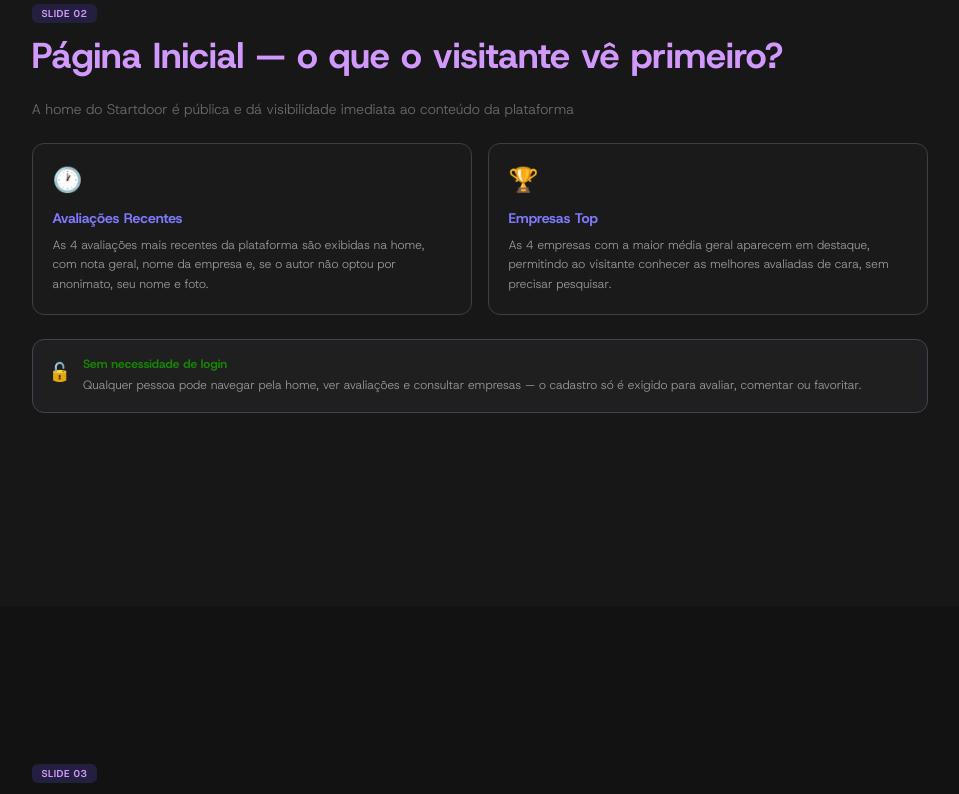
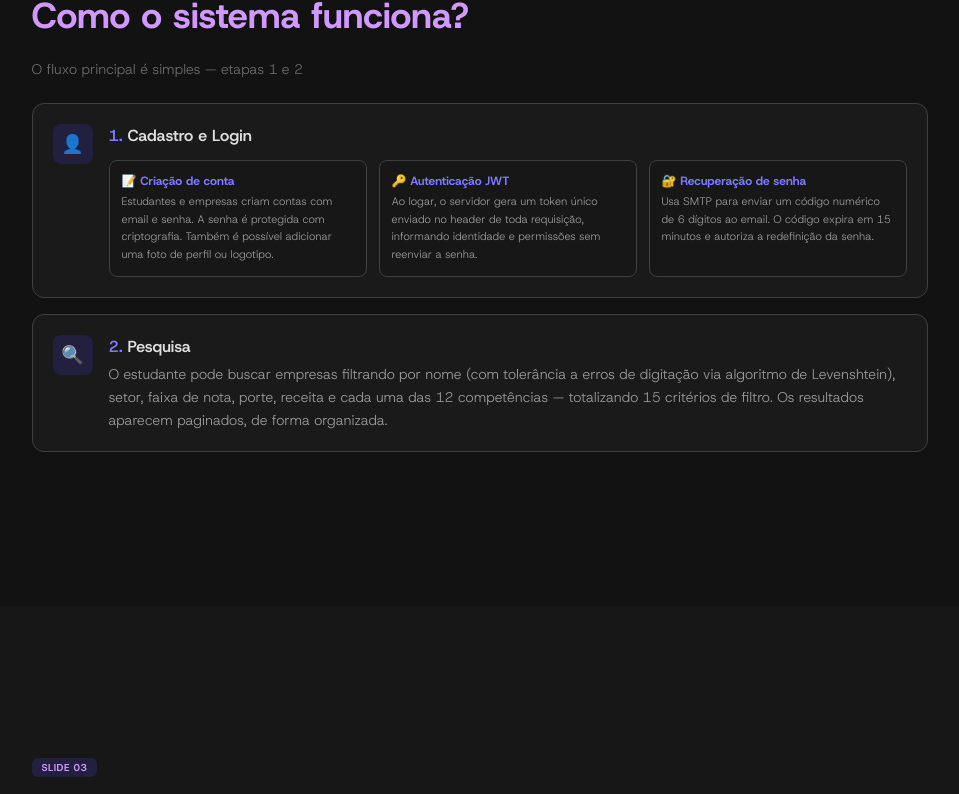
Before and after one commit to pedro-Trovo/Startdoor-landing-page, a React (Vite) app: page /explanation in a window 1280 px wide. Shown: the part 1794-2588 px from the top of the page, without its empty margins (153-1112 px from the left). Built offline with nearby package versions, Linux system fonts and the light colour scheme.

Commit message:
fix(explanation): move slide Home apos flow-3 e corrige texto sobre autenticacao
- Move slide Home/Dashboard para depois de IA e Favoritos (SNum 05)

- Corrige descricao: home requer login, nao e publica

- Renumera SNuns: flow-1 02, flow-2 03, flow-3 04, home 05

```diff
--- a/src/pages/Explanation.tsx
+++ b/src/pages/Explanation.tsx
@@ -6,10 +6,10 @@
 const slides = [
   { id: 'cover', label: 'Introdução' },
   { id: 'overview', label: 'O que é' },
-  { id: 'home', label: 'Home/Dashboard' },
   { id: 'flow-1', label: 'Cadastro e Pesquisa' },
   { id: 'flow-2', label: 'Avaliação e Match' },
   { id: 'flow-3', label: 'IA e Favoritos' },
+  { id: 'home', label: 'Home/Dashboard' },
   { id: 'match-1', label: 'Match — Fórmula' },
   { id: 'match-2', label: 'Match — Exemplo' },
   { id: 'radar', label: 'Gráfico Radar' },
@@ -176,53 +176,10 @@
         </div>
       </Slide>
 
-      {/* ===== 3. HOME / DASHBOARD ===== */}
-      <Slide id="home" bg="var(--grey-1200)">
+      {/* ===== 3. FLOW — CADASTRO E PESQUISA ===== */}
+      <Slide id="flow-1" bg="var(--grey-1300)">
         <div className="mx-auto max-w-4xl">
           <SNum n="02" />
-          <h2 className="mb-6 text-3xl font-bold md:text-4xl" style={{ color: 'var(--purple-100)' }}>
-            Página Inicial — o que o visitante vê primeiro?
-          </h2>
-          <p className="mb-6 text-sm" style={{ color: 'var(--grey-400)' }}>
-            A home do Startdoor é pública e dá visibilidade imediata ao conteúdo da plataforma
-          </p>
-
-          <div className="mb-6 grid gap-4 md:grid-cols-2 print:grid-cols-2">
-            <div className="rounded-xl p-5" style={{ backgroundColor: 'var(--grey-1100)', border: '1px solid var(--grey-800)' }}>
-              <span className="mb-3 block text-2xl">{'🕐'}</span>
-              <h3 className="mb-2 text-sm font-bold" style={{ color: 'var(--purple-200)' }}>Avaliações Recentes</h3>
-              <p className="text-xs leading-relaxed" style={{ color: 'var(--grey-300)' }}>
-                As 4 avaliações mais recentes da plataforma são exibidas na home, com nota geral,
-                nome da empresa e, se o autor não optou por anonimato, seu nome e foto.
-              </p>
-            </div>
-            <div className="rounded-xl p-5" style={{ backgroundColor: 'var(--grey-1100)', border: '1px solid var(--grey-800)' }}>
-              <span className="mb-3 block text-2xl">{'🏆'}</span>
-              <h3 className="mb-2 text-sm font-bold" style={{ color: 'var(--purple-200)' }}>Empresas Top</h3>
-              <p className="text-xs leading-relaxed" style={{ color: 'var(--grey-300)' }}>
-                As 4 empresas com a maior média geral aparecem em destaque, permitindo ao visitante
-                conhecer as melhores avaliadas de cara, sem precisar pesquisar.
-              </p>
-            </div>
-          </div>
-
-          <div className="flex items-start gap-3 rounded-xl p-4" style={{ backgroundColor: 'var(--grey-1000)', border: '1px solid var(--grey-700)' }}>
-            <span className="mt-0.5 text-lg">{'🔓'}</span>
-            <div>
-              <p className="mb-1 text-xs font-bold" style={{ color: 'var(--green-100)' }}>Sem necessidade de login</p>
-              <p className="text-xs leading-relaxed" style={{ color: 'var(--grey-300)' }}>
-                Qualquer pessoa pode navegar pela home, ver avaliações e consultar empresas — o cadastro
-                só é exigido para avaliar, comentar ou favoritar.
-              </p>
-            </div>
-          </div>
-        </div>
-      </Slide>
-
-      {/* ===== 4. FLOW — CADASTRO E PESQUISA ===== */}
-      <Slide id="flow-1" bg="var(--grey-1300)">
-        <div className="mx-auto max-w-4xl">
-          <SNum n="03" />
           <h2 className="mb-6 text-3xl font-bold md:text-4xl" style={{ color: 'var(--purple-100)' }}>
             Como o sistema funciona?
           </h2>
@@ -273,7 +230,7 @@
       {/* ===== 4. FLOW — AVALIAÇÃO E MATCH ===== */}
       <Slide id="flow-2" bg="var(--grey-1200)">
         <div className="mx-auto max-w-4xl">
-          <SNum n="04" />
+          <SNum n="03" />
           <h2 className="mb-6 text-3xl font-bold md:text-4xl" style={{ color: 'var(--purple-100)' }}>
             Como o sistema funciona?
           </h2>
@@ -314,7 +271,7 @@
       {/* ===== 5. FLOW — IA E FAVORITOS ===== */}
       <Slide id="flow-3" bg="var(--grey-1300)">
         <div className="mx-auto max-w-4xl">
-          <SNum n="05" />
+          <SNum n="04" />
           <h2 className="mb-6 text-3xl font-bold md:text-4xl" style={{ color: 'var(--purple-100)' }}>
             Como o sistema funciona?
           </h2>
@@ -335,6 +292,50 @@
               title="Favoritar"
               desc="O estudante pode salvar empresas como favoritas para consultar depois, montando uma lista de interesse personalizada."
             />
+          </div>
+        </div>
+      </Slide>
+
+      {/* ===== 6. HOME / DASHBOARD ===== */}
+      <Slide id="home" bg="var(--grey-1200)">
+        <div className="mx-auto max-w-4xl">
+          <SNum n="05" />
+          <h2 className="mb-6 text-3xl font-bold md:text-4xl" style={{ color: 'var(--purple-100)' }}>
+            Página Inicial — o que o usuário logado vê primeiro?
+          </h2>
+          <p className="mb-6 text-sm" style={{ color: 'var(--grey-400)' }}>
+            A home do Startdoor exibe um resumo do conteúdo da plataforma para usuários autenticados
+          </p>
+
+          <div className="mb-6 grid gap-4 md:grid-cols-2 print:grid-cols-2">
+            <div className="rounded-xl p-5" style={{ backgroundColor: 'var(--grey-1100)', border: '1px solid var(--grey-800)' }}>
+              <span className="mb-3 block text-2xl">{'🕐'}</span>
+              <h3 className="mb-2 text-sm font-bold" style={{ color: 'var(--purple-200)' }}>Avaliações Recentes</h3>
+              <p className="text-xs leading-relaxed" style={{ color: 'var(--grey-300)' }}>
+                As 4 avaliações mais recentes da plataforma são exibidas na home, com nota geral,
+                nome da empresa e, se o autor não optou por anonimato, seu nome e foto.
+              </p>
+            </div>
+            <div className="rounded-xl p-5" style={{ backgroundColor: 'var(--grey-1100)', border: '1px solid var(--grey-800)' }}>
+              <span className="mb-3 block text-2xl">{'🏆'}</span>
+              <h3 className="mb-2 text-sm font-bold" style={{ color: 'var(--purple-200)' }}>Empresas Top</h3>
+              <p className="text-xs leading-relaxed" style={{ color: 'var(--grey-300)' }}>
+                As 4 empresas com a maior média geral aparecem em destaque, permitindo conhecer
+                as melhores avaliadas de cara, sem precisar pesquisar.
+              </p>
+            </div>
+          </div>
+
+          <div className="flex items-start gap-3 rounded-xl p-4" style={{ backgroundColor: 'var(--grey-1000)', border: '1px solid var(--grey-700)' }}>
+            <span className="mt-0.5 text-lg">{'🔒'}</span>
+            <div>
+              <p className="mb-1 text-xs font-bold" style={{ color: 'var(--green-100)' }}>Requer autenticação</p>
+              <p className="text-xs leading-relaxed" style={{ color: 'var(--grey-300)' }}>
+                A home e as demais páginas do sistema exigem que o usuário esteja logado.
+                O acesso é controlado por token JWT — sem login, não é possível navegar pela
+                plataforma.
+              </p>
+            </div>
           </div>
         </div>
       </Slide>
@@ -550,7 +551,7 @@
             {[
               { icon: '✅', title: 'Match confirmado', desc: 'O sistema identifica que a empresa atende ≥80% das expectativas do estudante' },
               { icon: '📤', title: 'Dados enviados', desc: 'O backend envia as notas, preferências do estudante e as médias da empresa para a API do Gemini' },
-              { icon: '🧠', title: 'IA processa', desc: 'O Gemini analisa os números e gera um texto explicativo personalizado em linguagem natural' },
+              { icon: '🧠', title: 'IA processa', desc: 'O Gemini analisa os números e gera um texto explicativo personalizado justificando o cálculo do match' },
               { icon: '💬', title: 'Texto exibido', desc: 'A recomendação aparece na plataforma para o estudante ler e entender o match' },
             ].map((step, i) => (
               <div key={step.title} className="rounded-xl p-4 text-center" style={{ backgroundColor: 'var(--grey-1100)', border: '1px solid var(--grey-800)' }}>
```
